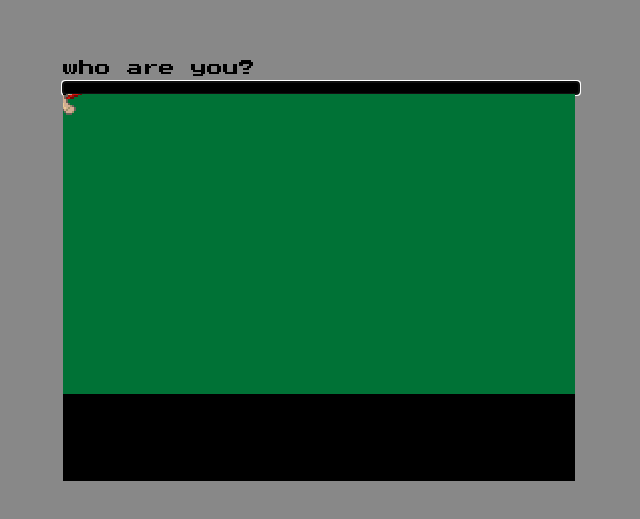
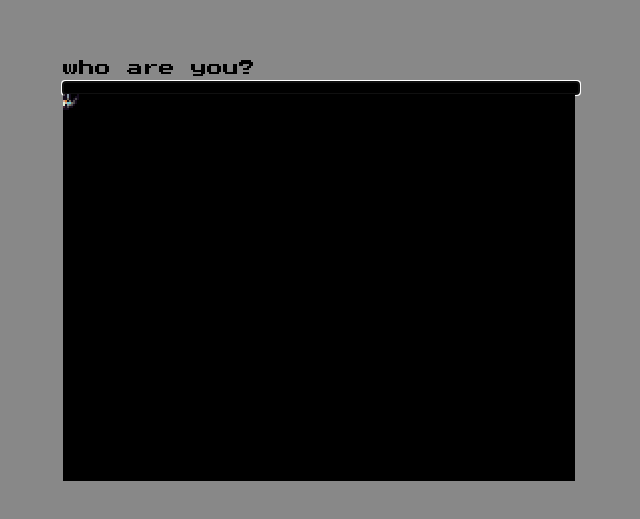
Before and after one commit to eadle/rageweb, a website: page html/index.html in a window 1280 px wide. Shown: the part 125-644 px from the top of the page, without its empty margins (321-961 px from the left). Drawn offline with Linux system fonts and the light colour scheme.

Commit message:
we spooky now

```diff
--- /dev/null
+++ b/html/assets/dawnlike.json
@@ -0,0 +1,309 @@
+{"frames": {
+
+"floor-0.png":
+{
+	"frame": {"x":2,"y":2,"w":16,"h":16},
+	"rotated": false,
+	"trimmed": false,
+	"spriteSourceSize": {"x":0,"y":0,"w":16,"h":16},
+	"sourceSize": {"w":16,"h":16},
+	"pivot": {"x":0.5,"y":0.5}
+},
+"floor-1.png":
+{
+	"frame": {"x":20,"y":2,"w":16,"h":16},
+	"rotated": false,
+	"trimmed": false,
+	"spriteSourceSize": {"x":0,"y":0,"w":16,"h":16},
+	"sourceSize": {"w":16,"h":16},
+	"pivot": {"x":0.5,"y":0.5}
+},
+"floor-10.png":
+{
+	"frame": {"x":38,"y":2,"w":16,"h":16},
+	"rotated": false,
+	"trimmed": false,
+	"spriteSourceSize": {"x":0,"y":0,"w":16,"h":16},
+	"sourceSize": {"w":16,"h":16},
+	"pivot": {"x":0.5,"y":0.5}
+},
+"floor-11.png":
+{
+	"frame": {"x":56,"y":2,"w":16,"h":16},
+	"rotated": false,
+	"trimmed": false,
+	"spriteSourceSize": {"x":0,"y":0,"w":16,"h":16},
+	"sourceSize": {"w":16,"h":16},
+	"pivot": {"x":0.5,"y":0.5}
+},
+"floor-12.png":
+{
+	"frame": {"x":74,"y":2,"w":16,"h":16},
+	"rotated": false,
+	"trimmed": false,
+	"spriteSourceSize": {"x":0,"y":0,"w":16,"h":16},
+	"sourceSize": {"w":16,"h":16},
+	"pivot": {"x":0.5,"y":0.5}
+},
+"floor-13.png":
+{
+	"frame": {"x":92,"y":2,"w":16,"h":16},
+	"rotated": false,
+	"trimmed": false,
+	"spriteSourceSize": {"x":0,"y":0,"w":16,"h":16},
+	"sourceSize": {"w":16,"h":16},
+	"pivot": {"x":0.5,"y":0.5}
+},
+"floor-14.png":
+{
+	"frame": {"x":110,"y":2,"w":16,"h":16},
+	"rotated": false,
+	"trimmed": false,
+	"spriteSourceSize": {"x":0,"y":0,"w":16,"h":16},
+	"sourceSize": {"w":16,"h":16},
+	"pivot": {"x":0.5,"y":0.5}
+},
+"floor-15.png":
+{
+	"frame": {"x":2,"y":20,"w":16,"h":16},
+	"rotated": false,
+	"trimmed": false,
+	"spriteSourceSize": {"x":0,"y":0,"w":16,"h":16},
+	"sourceSize": {"w":16,"h":16},
+	"pivot": {"x":0.5,"y":0.5}
+},
+"floor-2.png":
+{
+	"frame": {"x":20,"y":20,"w":16,"h":16},
+	"rotated": false,
+	"trimmed": false,
+	"spriteSourceSize": {"x":0,"y":0,"w":16,"h":16},
+	"sourceSize": {"w":16,"h":16},
+	"pivot": {"x":0.5,"y":0.5}
+},
+"floor-3.png":
+{
+	"frame": {"x":38,"y":20,"w":16,"h":16},
+	"rotated": false,
+	"trimmed": false,
+	"spriteSourceSize": {"x":0,"y":0,"w":16,"h":16},
+	"sourceSize": {"w":16,"h":16},
+	"pivot": {"x":0.5,"y":0.5}
+},
+"floor-4.png":
+{
+	"frame": {"x":56,"y":20,"w":16,"h":16},
+	"rotated": false,
+	"trimmed": false,
+	"spriteSourceSize": {"x":0,"y":0,"w":16,"h":16},
+	"sourceSize": {"w":16,"h":16},
+	"pivot": {"x":0.5,"y":0.5}
+},
+"floor-5.png":
+{
+	"frame": {"x":74,"y":20,"w":16,"h":16},
+	"rotated": false,
+	"trimmed": false,
+	"spriteSourceSize": {"x":0,"y":0,"w":16,"h":16},
+	"sourceSize": {"w":16,"h":16},
+	"pivot": {"x":0.5,"y":0.5}
+},
+"floor-6.png":
+{
+	"frame": {"x":92,"y":20,"w":16,"h":16},
+	"rotated": false,
+	"trimmed": false,
+	"spriteSourceSize": {"x":0,"y":0,"w":16,"h":16},
+	"sourceSize": {"w":16,"h":16},
+	"pivot": {"x":0.5,"y":0.5}
+},
+"floor-7.png":
+{
+	"frame": {"x":110,"y":20,"w":16,"h":16},
+	"rotated": false,
+	"trimmed": false,
+	"spriteSourceSize": {"x":0,"y":0,"w":16,"h":16},
+	"sourceSize": {"w":16,"h":16},
+	"pivot": {"x":0.5,"y":0.5}
+},
+"floor-8.png":
+{
+	"frame": {"x":2,"y":38,"w":16,"h":16},
+	"rotated": false,
+	"trimmed": false,
+	"spriteSourceSize": {"x":0,"y":0,"w":16,"h":16},
+	"sourceSize": {"w":16,"h":16},
+	"pivot": {"x":0.5,"y":0.5}
+},
+"floor-9.png":
+{
+	"frame": {"x":20,"y":38,"w":16,"h":16},
+	"rotated": false,
+	"trimmed": false,
+	"spriteSourceSize": {"x":0,"y":0,"w":16,"h":16},
+	"sourceSize": {"w":16,"h":16},
+	"pivot": {"x":0.5,"y":0.5}
+},
+"ghost-0.png":
+{
+	"frame": {"x":38,"y":38,"w":14,"h":15},
+	"rotated": false,
+	"trimmed": true,
+	"spriteSourceSize": {"x":0,"y":0,"w":14,"h":15},
+	"sourceSize": {"w":16,"h":16},
+	"pivot": {"x":0.5,"y":0.5}
+},
+"ghost-1.png":
+{
+	"frame": {"x":54,"y":38,"w":13,"h":15},
+	"rotated": false,
+	"trimmed": true,
+	"spriteSourceSize": {"x":0,"y":1,"w":13,"h":15},
+	"sourceSize": {"w":16,"h":16},
+	"pivot": {"x":0.5,"y":0.5}
+},
+"ghost-2.png":
+{
+	"frame": {"x":69,"y":38,"w":16,"h":16},
+	"rotated": false,
+	"trimmed": false,
+	"spriteSourceSize": {"x":0,"y":0,"w":16,"h":16},
+	"sourceSize": {"w":16,"h":16},
+	"pivot": {"x":0.5,"y":0.5}
+},
+"ghost-3.png":
+{
+	"frame": {"x":87,"y":38,"w":14,"h":15},
+	"rotated": false,
+	"trimmed": true,
+	"spriteSourceSize": {"x":0,"y":1,"w":14,"h":15},
+	"sourceSize": {"w":16,"h":16},
+	"pivot": {"x":0.5,"y":0.5}
+},
+"wall-0.png":
+{
+	"frame": {"x":103,"y":38,"w":16,"h":16},
+	"rotated": false,
+	"trimmed": false,
+	"spriteSourceSize": {"x":0,"y":0,"w":16,"h":16},
+	"sourceSize": {"w":16,"h":16},
+	"pivot": {"x":0.5,"y":0.5}
+},
+"wall-1.png":
+{
+	"frame": {"x":2,"y":56,"w":16,"h":16},
+	"rotated": false,
+	"trimmed": false,
+	"spriteSourceSize": {"x":0,"y":0,"w":16,"h":16},
+	"sourceSize": {"w":16,"h":16},
+	"pivot": {"x":0.5,"y":0.5}
+},
+"wall-10.png":
+{
+	"frame": {"x":20,"y":56,"w":16,"h":16},
+	"rotated": false,
+	"trimmed": false,
+	"spriteSourceSize": {"x":0,"y":0,"w":16,"h":16},
+	"sourceSize": {"w":16,"h":16},
+	"pivot": {"x":0.5,"y":0.5}
+},
+"wall-11.png":
+{
+	"frame": {"x":38,"y":56,"w":16,"h":16},
+	"rotated": false,
+	"trimmed": false,
+	"spriteSourceSize": {"x":0,"y":0,"w":16,"h":16},
+	"sourceSize": {"w":16,"h":16},
+	"pivot": {"x":0.5,"y":0.5}
+},
+"wall-12.png":
+{
+	"frame": {"x":56,"y":56,"w":16,"h":16},
+	"rotated": false,
+	"trimmed": false,
+	"spriteSourceSize": {"x":0,"y":0,"w":16,"h":16},
+	"sourceSize": {"w":16,"h":16},
+	"pivot": {"x":0.5,"y":0.5}
+},
+"wall-2.png":
+{
+	"frame": {"x":74,"y":56,"w":16,"h":16},
+	"rotated": false,
+	"trimmed": false,
+	"spriteSourceSize": {"x":0,"y":0,"w":16,"h":16},
+	"sourceSize": {"w":16,"h":16},
+	"pivot": {"x":0.5,"y":0.5}
+},
+"wall-3.png":
+{
+	"frame": {"x":92,"y":56,"w":16,"h":16},
+	"rotated": false,
+	"trimmed": false,
+	"spriteSourceSize": {"x":0,"y":0,"w":16,"h":16},
+	"sourceSize": {"w":16,"h":16},
+	"pivot": {"x":0.5,"y":0.5}
+},
+"wall-4.png":
+{
+	"frame": {"x":110,"y":56,"w":16,"h":16},
+	"rotated": false,
+	"trimmed": false,
+	"spriteSourceSize": {"x":0,"y":0,"w":16,"h":16},
+	"sourceSize": {"w":16,"h":16},
+	"pivot": {"x":0.5,"y":0.5}
+},
+"wall-5.png":
+{
+	"frame": {"x":2,"y":74,"w":16,"h":16},
+	"rotated": false,
+	"trimmed": false,
+	"spriteSourceSize": {"x":0,"y":0,"w":16,"h":16},
+	"sourceSize": {"w":16,"h":16},
+	"pivot": {"x":0.5,"y":0.5}
+},
+"wall-6.png":
+{
+	"frame": {"x":20,"y":74,"w":16,"h":16},
+	"rotated": false,
+	"trimmed": false,
+	"spriteSourceSize": {"x":0,"y":0,"w":16,"h":16},
+	"sourceSize": {"w":16,"h":16},
+	"pivot": {"x":0.5,"y":0.5}
+},
+"wall-7.png":
+{
+	"frame": {"x":38,"y":74,"w":16,"h":16},
+	"rotated": false,
+	"trimmed": false,
+	"spriteSourceSize": {"x":0,"y":0,"w":16,"h":16},
+	"sourceSize": {"w":16,"h":16},
+	"pivot": {"x":0.5,"y":0.5}
+},
+"wall-8.png":
+{
+	"frame": {"x":56,"y":74,"w":16,"h":16},
+	"rotated": false,
+	"trimmed": false,
+	"spriteSourceSize": {"x":0,"y":0,"w":16,"h":16},
+	"sourceSize": {"w":16,"h":16},
+	"pivot": {"x":0.5,"y":0.5}
+},
+"wall-9.png":
+{
+	"frame": {"x":74,"y":74,"w":16,"h":16},
+	"rotated": false,
+	"trimmed": false,
+	"spriteSourceSize": {"x":0,"y":0,"w":16,"h":16},
+	"sourceSize": {"w":16,"h":16},
+	"pivot": {"x":0.5,"y":0.5}
+}},
+"meta": {
+	"app": "http://www.codeandweb.com/texturepacker",
+	"version": "1.0",
+	"image": "dawnlike.png",
+	"format": "RGBA8888",
+	"size": {"w":128,"h":128},
+	"scale": "1",
+	"smartupdate": "$TexturePacker:SmartUpdate:49d810221463f4c55cd5a289e7a2537d:5d16a2330f44c8dd881ad128e81867c9:1768453fbfe2758d08eb3bfa54b55b83$"
+}
+}
--- a/html/index.html
+++ b/html/index.html
@@ -1,7 +1,7 @@
 <!DOCTYPE html>
 <head>
   <meta charset='utf-8'>
-  <title>\o/ smug mushroom MMO</title>
+  <title>we spooky now</title>
   <link rel='stylesheet' href='css/template.css' type='text/css'>
   <link href='http://fonts.googleapis.com/css?family=Press+Start+2P' rel='stylesheet' type='text/css'>
 </head>
--- a/html/js/game.js
+++ b/html/js/game.js
@@ -30,14 +30,15 @@ function Game(options) {
   self._setupInputEvents();
 
   // setup game
+  self.spriteGroup = null;
   self.game = new Phaser.Game(512, 300, Phaser.CANVAS, 'phaser-example', {
     preload: preload, create: create, update: update, render: render
   });
 
   // preload function
   function preload() {
-	  self.game.stage.backgroundColor = '#007236';
-	  self.game.load.image('mushroom', 'assets/sprites/mushroom.png');
+	  self.game.stage.backgroundColor = '#000000';
+    self.game.load.atlas('dawnlike', 'assets/dawnlike.png', 'assets/dawnlike.json');
     self._setupClientCallbacks();
     self.lasttime = self.game.time.now;
 
@@ -49,8 +50,13 @@ function Game(options) {
 	  self.game.world.setBounds(0, 0, 512, 300);
 	  cursors = self.game.input.keyboard.createCursorKeys();
 
+
+    self.spriteGroup = self.game.add.group();
+
+
     var pos = {x: self.game.world.centerX, y: self.game.world.centerY};
     self.client.sprite = self._createPlayerSprite(pos);
+
   }
 
 
@@ -71,17 +77,28 @@ function Game(options) {
 
 }
 
-Game.prototype._createPlayerSprite = function() {
+Game.prototype._addPlayer = function(id, name, file, position, velocity) {
   var self = this;
 
-  var sprite = self.game.add.sprite(
-    self.game.world.centerX,
-    self.game.world.centerY,
-    'mushroom'
-  );
+  var pos = {x: self.game.world.centerX, y: self.game.world.centerY};
+  var sprite = new Phaser.Sprite(self.game, pos.x, pos.y, 'dawnlike', 'ghost-2.png');
   sprite.scale.setTo(2.0, 2.0);
   sprite.anchor.setTo(0.5, 0.5);
   sprite.smoothed = false;
+  self.spriteGroup.add(sprite);
+  self.players[id] = new Player(id, name, sprite, pos);
+
+};
+
+Game.prototype._createPlayerSprite = function(file, position, velocity) {
+  var self = this;
+
+  var pos = {x: self.game.world.centerX, y: self.game.world.centerY};
+  var sprite = new Phaser.Sprite(self.game, pos.x, pos.y, 'dawnlike', 'ghost-2.png');
+  sprite.scale.setTo(2.0, 2.0);
+  sprite.anchor.setTo(0.5, 0.5);
+  sprite.smoothed = false;
+  self.spriteGroup.add(sprite);
 
   return sprite;
 };
@@ -211,10 +228,8 @@ Game.prototype._setupServerConnection = function(server) {
           self.client.sprite.scale.setTo(2.0, 2.0);
         break;
       case 'player':
-        var playerSprite = self._createPlayerSprite();
-        self.players[message.id] = new Player(message.id, message.name, playerSprite);
-        // get position and velocity
-        // TODO ...
+        // TODO set position and velocity
+        self._addPlayer(message.id, message.name, 'ghost-2.png');
         break;
       case 'move':
         var position = message.position,
@@ -248,10 +263,8 @@ Game.prototype._setupServerConnection = function(server) {
           console.log('adding all players');
           Object.keys(players).forEach(function(name) {
             var pid = players[name];
-            var playerSprite = self._createPlayerSprite();
-            self.players[pid] = new Player(pid, name, playerSprite);
-            // get player location and velocity
-            // TODO ...
+            // TODO set player location and velocity
+            self._addPlayer(pid, name, 'ghost-2.png');
           });
         }
         // TODO
--- a/html/js/player.js
+++ b/html/js/player.js
@@ -1,6 +1,6 @@
 'use strict';
 
-function Player(id, name, sprite) {
+function Player(id, name, sprite, position) {
   var self = this;
 
   self.id = id || undefined;
@@ -8,9 +8,10 @@ function Player(id, name, sprite) {
   self.keystate = 0;
   self.laststate = 0;
   self.lasttime = 0;
-  self.position = {x: 0, y: 0};
+  self.sprite = sprite;
+  self.position = position || {x: 0, y: 0};
   self.velocity = {x: 0, y: 0};
-  self.sprite = sprite || null;
+
 
   console.log('created player: name='+name+', id='+id);
 }
```
Also changed, not shown: html/assets/dawnlike.png (added), lib/client.js.
